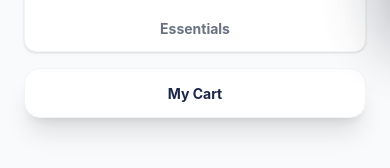
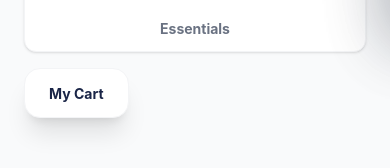
Before and after one commit to Godstimemoses555/ReactPro, a React (Vite) app in the folder demohealthcare/: page /shop in a window 390 px wide. Shown: the part 786-954 px from the top of the page. Built offline with nearby package versions, Linux system fonts and the light colour scheme.

Commit message:
just fixed the cart button width on the mobile

```diff
--- a/demohealthcare/src/Component/Shopfold/sec2.jsx
+++ b/demohealthcare/src/Component/Shopfold/sec2.jsx
@@ -50,7 +50,7 @@ const Sec2 = () => {
                         {/* Floating Cart Button */}
                         <button
                             onClick={toggleCart}
-                            className="relative py-3 px-6 w-full md:w-auto md:p-4 bg-white border border-gray-100 rounded-2xl shadow-xl hover:shadow-2xl hover:scale-105 transition-all text-[#1A2547] group"
+                            className="relative py-3 px-6 md:p-4 bg-white border border-gray-100 rounded-2xl shadow-xl hover:shadow-2xl hover:scale-105 transition-all text-[#1A2547] group self-start md:self-auto"
                         >
                             <span className="font-bold text-sm">My Cart</span>
                             {itemCount > 0 && (
```
